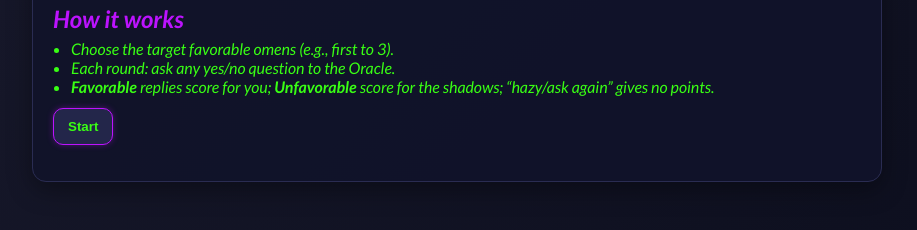
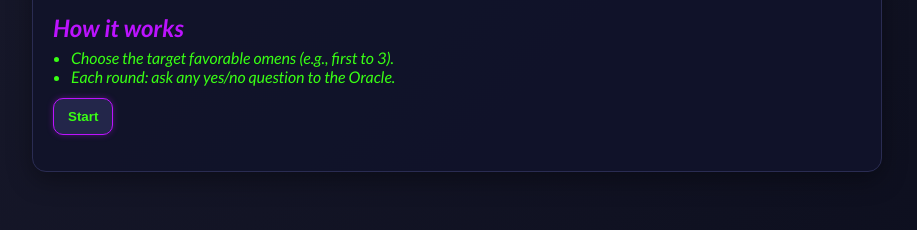
Before and after one commit to yelyaht/Arcade, a plain HTML site: page html/magic/magic.html in a window 1280 px wide. Shown: the part 412-642 px from the top of the page, without its empty margins (183-1100 px from the left). Drawn offline with Linux system fonts and the light colour scheme.

Commit message:
Update magic.html

```diff
--- a/html/magic/magic.html
+++ b/html/magic/magic.html
@@ -25,7 +25,6 @@
       <ul>
         <li>Choose the target favorable omens (e.g., first to 3).</li>
         <li>Each round: ask any yes/no question to the Oracle.</li>
-        <li><strong>Favorable</strong> replies score for you; <strong>Unfavorable</strong> score for the shadows; “hazy/ask again” gives no points.</li>
       </ul>
 
       <p style="margin-top:12px;">
```
